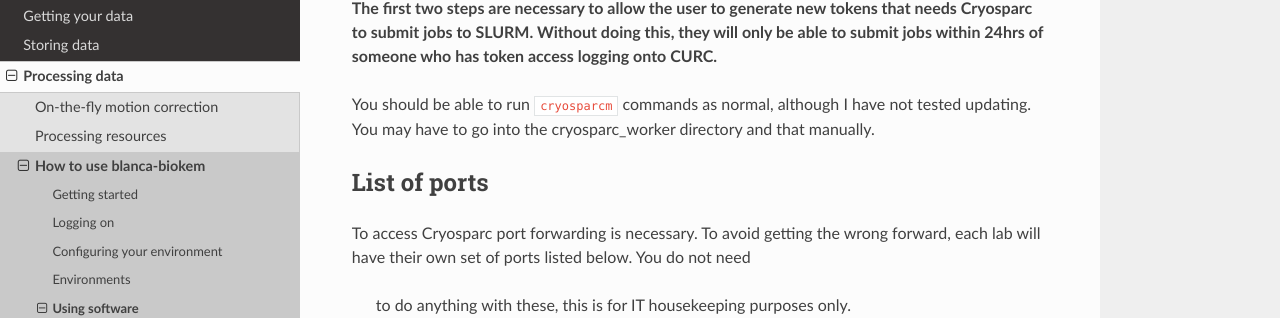
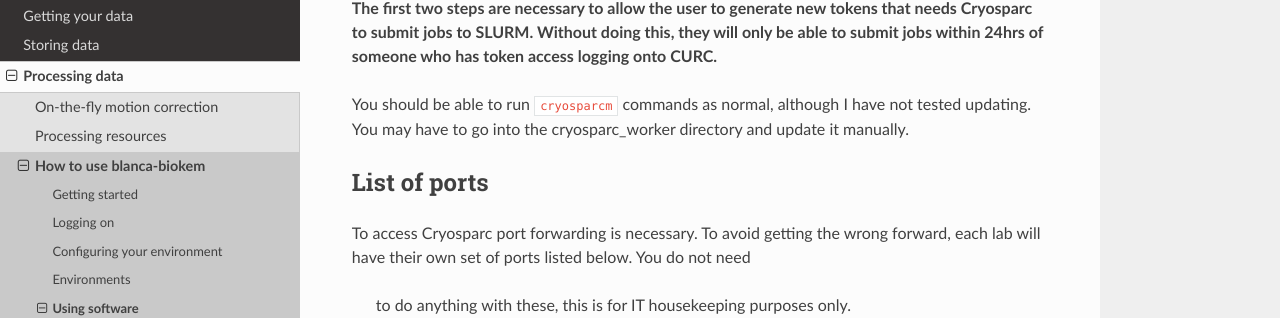
Before and after one commit to CU-BioKEM/user-guide, a Sphinx documentation site: the page built from docs/source/processing/using_software/cryosparc.rst, in a window 1280 px wide and 900 px high, scrolled down 476 px. Shown: the part 163-481 px from the top of the window. Built offline with Sphinx 7.4.7 and the Read the Docs theme 2.0.0, drawn with Linux system fonts in a browser that asks for light colours.

Commit message:
formatting

```diff
--- a/docs/source/processing/using_software/cryosparc.rst
+++ b/docs/source/processing/using_software/cryosparc.rst
@@ -31,7 +31,7 @@
 
 You should be able to run ``cryosparcm`` commands as normal, although I have not
 tested updating. You may have to go into the cryosparc_worker directory and
-that manually.
+update it manually.
 
 .. _List of ports:
 
```
